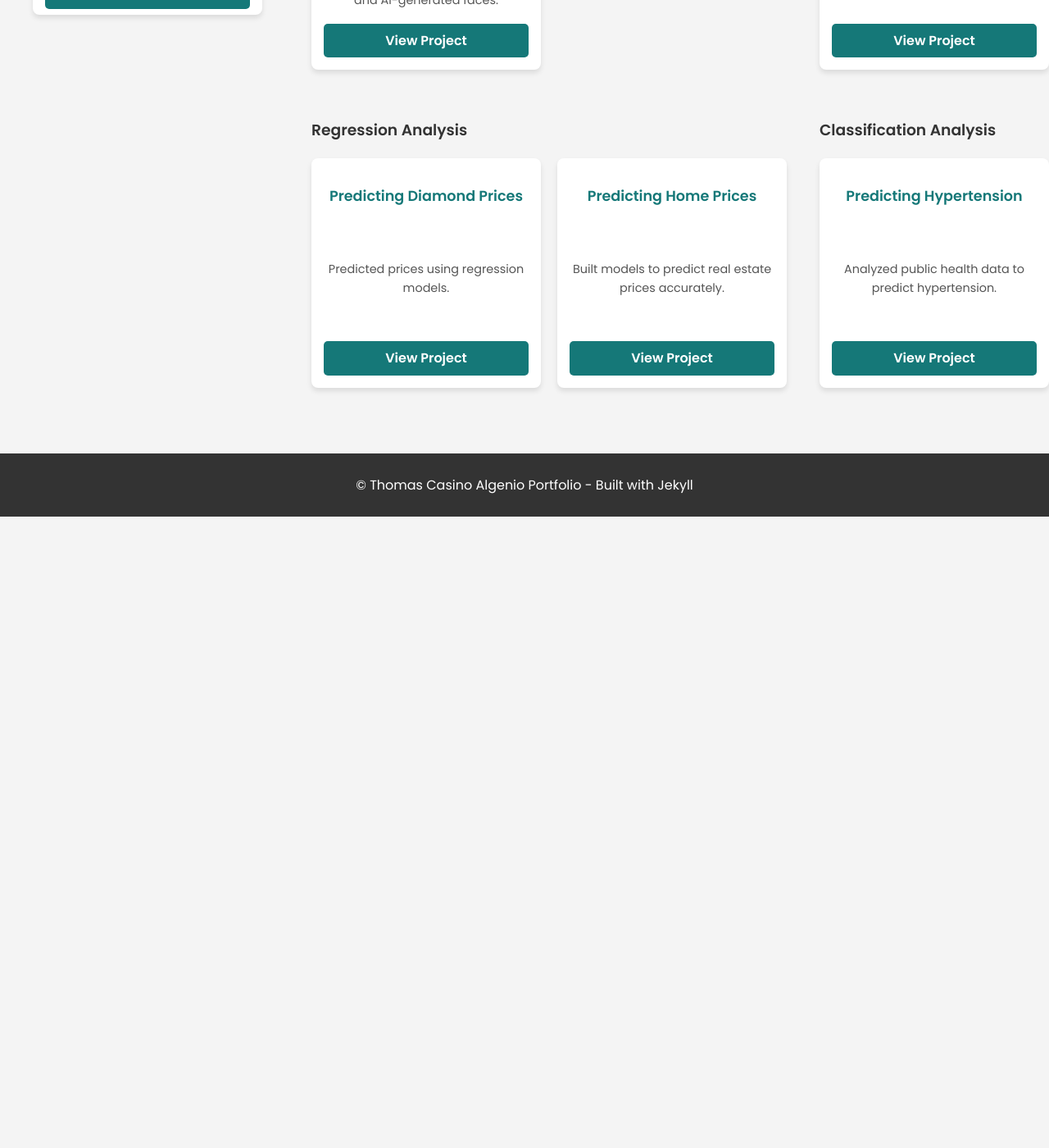
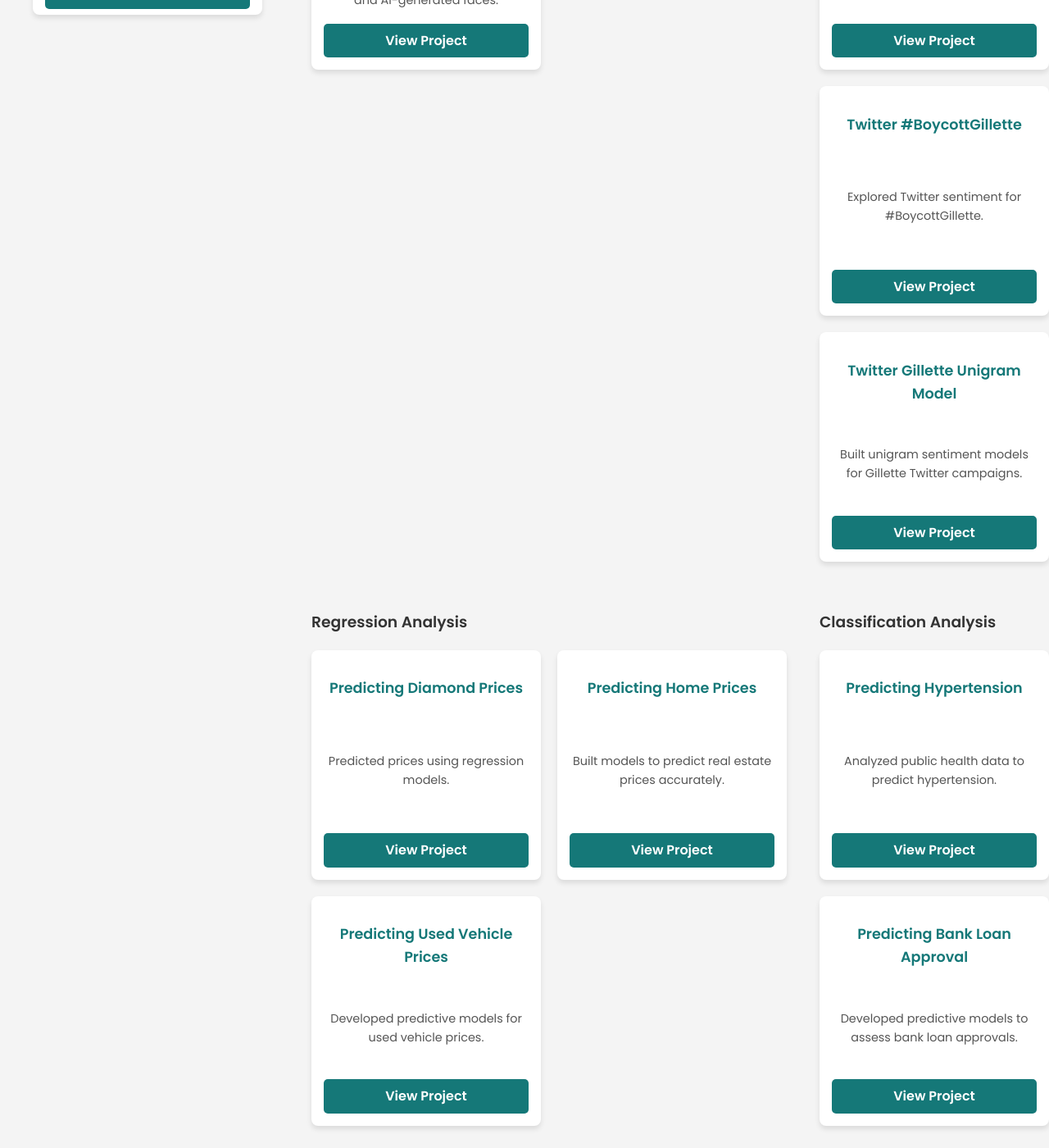
Before and after one commit to thomasalgenio/Thomas_Portfolio, a Jekyll site: the page built from README.md, in a window 1280 px wide and 1400 px high, scrolled down 608 px. Shown: the whole window at 82% size. Built offline with Jekyll 4.4.1, drawn with Linux system fonts in a browser that asks for light colours; our own code applies the rules of GitHub Pages for plain Markdown files; before the commit the page ends 1238 px from its top, so only the background shows below that.

Commit message:
Update default.html

```diff
--- a/_layouts/default.html
+++ b/_layouts/default.html
@@ -192,9 +192,29 @@
                   <a href="https://github.com/thomasalgenio/Sample_Projects/tree/main/NLP_Sentiment_Analysis_Amazon" class="btn">View Project</a>
                 </div>
                 <div class="project-card">
+                  <h3>Amazon Preworkout Reviews</h3>
+                  <p>Analyzed preworkout product reviews on Amazon.</p>
+                  <a href="https://github.com/thomasalgenio/Sample_Projects/tree/main/NLP_Sentiment_Analysis_Amazon" class="btn">View Project</a>
+                </div>
+                <div class="project-card">
                   <h3>Twitter #BoycottGillette</h3>
                   <p>Explored Twitter sentiment for #BoycottGillette.</p>
                   <a href="https://github.com/thomasalgenio/Sample_Projects/tree/main/NLP_Sentiment_Analysis_Gillette" class="btn">View Project</a>
+                </div>
+                <div class="project-card">
+                  <h3>Twitter #GilletteAd</h3>
+                  <p>Analyzed public sentiment for the Gillette Ad campaign.</p>
+                  <a href="https://github.com/thomasalgenio/Sample_Projects/tree/main/NLP_Sentiment_Analysis_Gillette" class="btn">View Project</a>
+                </div>
+                <div class="project-card">
+                  <h3>Twitter Gillette Unigram Model</h3>
+                  <p>Built unigram sentiment models for Gillette Twitter campaigns.</p>
+                  <a href="https://github.com/thomasalgenio/Sample_Projects/tree/main/NLP_Sentiment_Analysis_Gillette" class="btn">View Project</a>
+                </div>
+                <div class="project-card">
+                  <h3>Yelp Restaurant Reviews</h3>
+                  <p>Performed sentiment classification using NLP models.</p>
+                  <a href="https://github.com/thomasalgenio/Sample_Projects/tree/main/NLP_Sentiment_Analysis_Yelp" class="btn">View Project</a>
                 </div>
               </div>
             </div>
@@ -213,6 +233,11 @@
                   <p>Built models to predict real estate prices accurately.</p>
                   <a href="https://github.com/thomasalgenio/Sample_Projects/tree/main/Real_Estate_Prices_Prediction" class="btn">View Project</a>
                 </div>
+                <div class="project-card">
+                  <h3>Predicting Used Vehicle Prices</h3>
+                  <p>Developed predictive models for used vehicle prices.</p>
+                  <a href="https://github.com/thomasalgenio/Sample_Projects/tree/main/Used_Vehicles_Prediction" class="btn">View Project</a>
+                </div>
               </div>
             </div>
 
@@ -230,6 +255,11 @@
                   <p>Generated insights from health data.</p>
                   <a href="https://github.com/thomasalgenio/Sample_Projects/tree/main/Hypertension_Prediction" class="btn">View Project</a>
                 </div>
+                <div class="project-card">
+                  <h3>Predicting Bank Loan Approval</h3>
+                  <p>Developed predictive models to assess bank loan approvals.</p>
+                  <a href="https://github.com/thomasalgenio/Sample_Projects/tree/main/Bank_Loan_Prediction" class="btn">View Project</a>
+                </div>
               </div>
             </div>
           </div>
```
